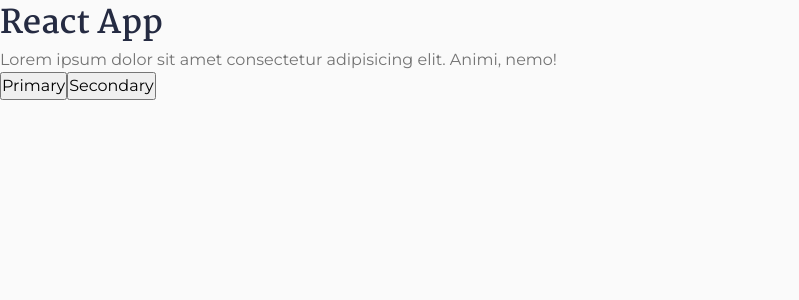
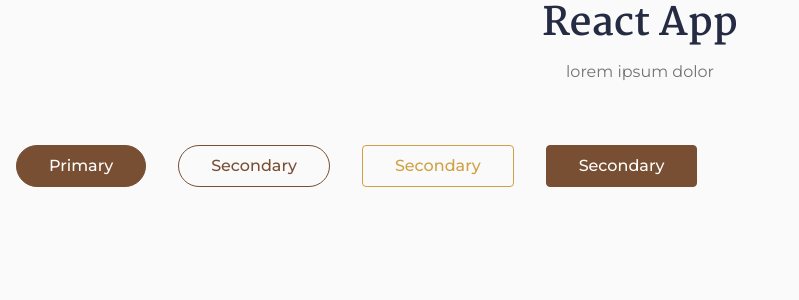
Before and after one commit to pedrodruviaro/prosecurse-landing-page, a React (Create React App) app: page / in a window 1280 px wide. Shown: the top 300 px of the page, without its empty margins (0-799 px from the left). Built offline with nearby package versions, Linux system fonts and the light colour scheme.

Commit message:
definindo components

```diff
--- a/src/App.jsx
+++ b/src/App.jsx
@@ -1,13 +1,16 @@
+import { Button } from "./components/Button";
+import { SectionBox } from "./components/SectionBox";
+
 export const App = () => {
     return (
         <>
-            <h1>React App</h1>
-            <p>
-                Lorem ipsum dolor sit amet consectetur adipisicing elit. Animi,
-                nemo!
-            </p>
-            <button>Primary</button>
-            <button>Secondary</button>
+            <SectionBox title="React App" description="lorem ipsum dolor" />
+            <Button primary>Primary</Button>
+            <Button secondary>Secondary</Button>
+            <Button gold>Secondary</Button>
+            <Button primary squared>
+                Secondary
+            </Button>
         </>
     );
 };
--- /dev/null
+++ b/src/components/Button/index.jsx
@@ -0,0 +1,6 @@
+import React from "react";
+import { Container } from "./styles.jsx";
+
+export const Button = ({ children, ...props }) => {
+    return <Container {...props}>{children}</Container>;
+};
--- /dev/null
+++ b/src/components/Button/styles.jsx
@@ -0,0 +1,52 @@
+import styled, { css } from "styled-components";
+
+export const Container = styled.button`
+    border: none;
+    outline: none;
+    background: transparent;
+
+    transition: filter 200ms ease;
+
+    margin: 1rem;
+
+    border: 1px solid ${(props) => props.theme.brown};
+    padding: 0.5rem 2rem;
+
+    font-weight: 500;
+
+    border-radius: 24px;
+
+    &:hover,
+    &:focus {
+        filter: brightness(0.8);
+    }
+
+    ${(props) =>
+        props.primary &&
+        css`
+            background-color: ${(props) => props.theme.brown};
+            color: #fff;
+        `}
+
+    ${(props) =>
+        props.secondary &&
+        css`
+            background-color: ${(props) => props.theme.bgColor};
+            color: ${(props) => props.theme.brown};
+        `}
+
+    ${(props) =>
+        props.squared &&
+        css`
+            border-radius: 4px;
+        `}
+
+    ${(props) =>
+        props.gold &&
+        css`
+            border-radius: 4px;
+            background: transparent;
+            border-color: ${(props) => props.theme.gold};
+            color: ${(props) => props.theme.gold};
+        `}
+`;
--- /dev/null
+++ b/src/components/SectionBox/index.jsx
@@ -0,0 +1,12 @@
+import React from "react";
+import { Container } from "./styles.jsx";
+import { SectionTitle } from "../SectionTitle";
+
+export const SectionBox = ({ title, description }) => {
+    return (
+        <Container>
+            <SectionTitle>{title}</SectionTitle>
+            <p>{description}</p>
+        </Container>
+    );
+};
--- /dev/null
+++ b/src/components/SectionBox/styles.jsx
@@ -0,0 +1,9 @@
+import styled from "styled-components";
+
+export const Container = styled.header`
+    display: grid;
+    text-align: center;
+    gap: 0.625rem;
+
+    margin-bottom: 2.8125rem;
+`;
--- /dev/null
+++ b/src/components/SectionTitle/index.jsx
@@ -0,0 +1,6 @@
+import React from "react";
+import { Container } from "./styles.jsx";
+
+export const SectionTitle = ({ children, ...props }) => {
+    return <Container {...props}>{children}</Container>;
+};
--- /dev/null
+++ b/src/components/SectionTitle/styles.jsx
@@ -0,0 +1,7 @@
+import styled from "styled-components";
+
+export const Container = styled.h2`
+    font-weight: 700;
+    font-size: clamp(2rem, 3vw, 2.5rem);
+    line-height: 3.125rem;
+`;
```
Also changed, not shown: src/components/DefaultContainer/index.jsx (added, +12 -0 lines).
